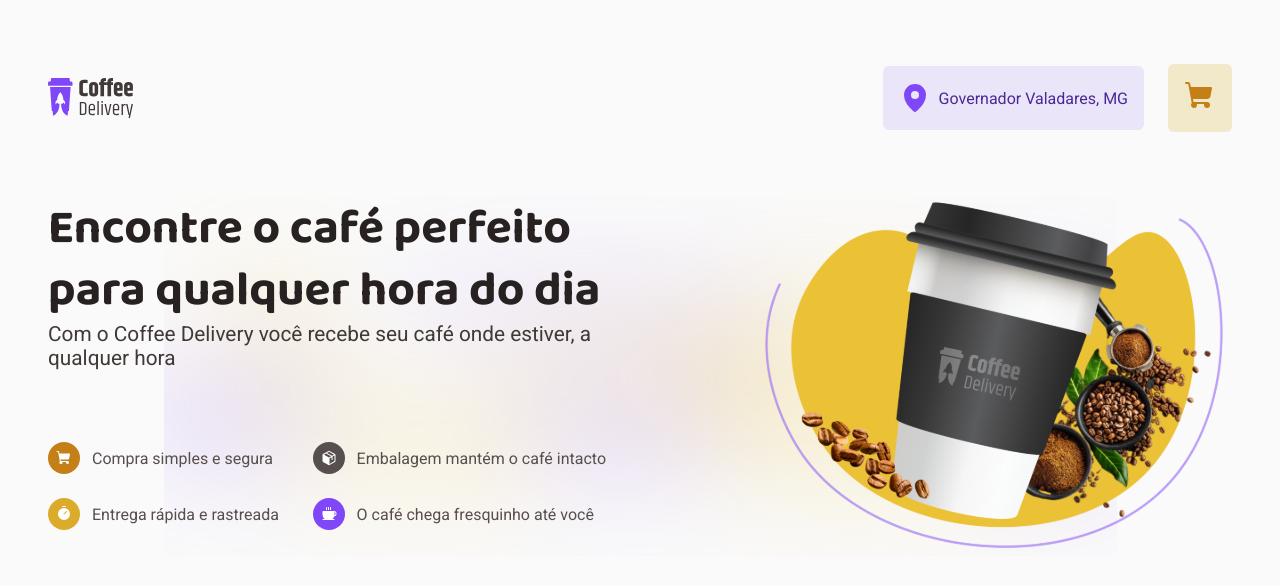
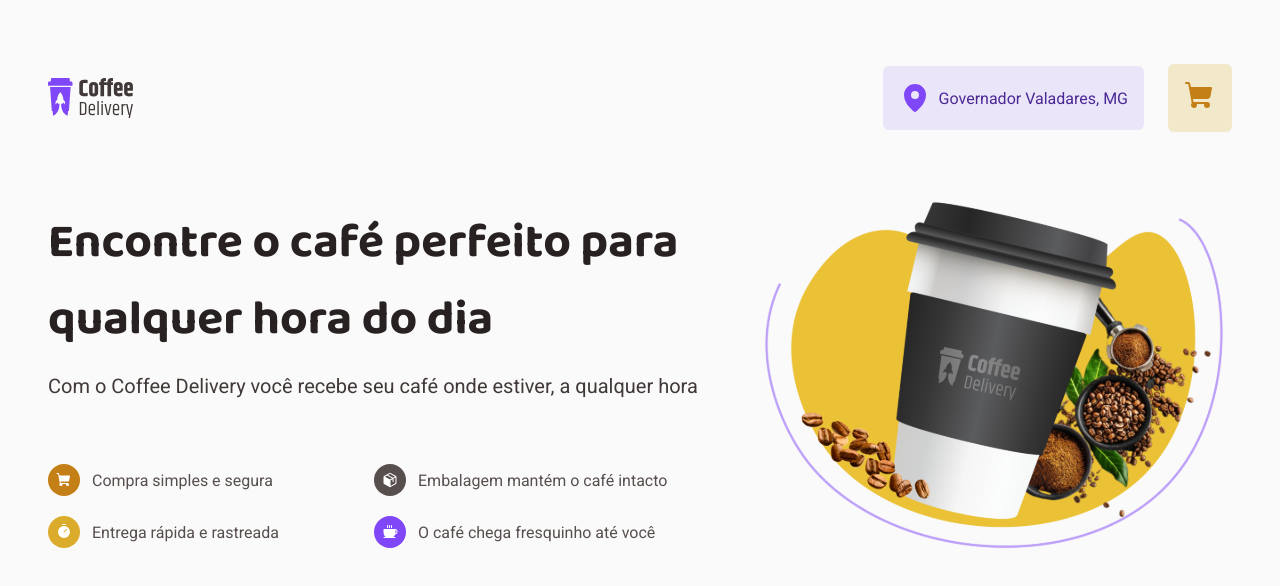
Before and after one commit to pfrancaneto/coffeDelivery, a React (Vite) app: page / in a window 1280 px wide. Shown: the top 586 px of the page. Built offline with nearby package versions, Linux system fonts and the light colour scheme.

Commit message:
Refatoração Home / components

```diff
--- /dev/null
+++ b/src/components/IconeInfo/index.tsx
@@ -0,0 +1,21 @@
+import { ReactNode } from 'react';
+import { IconeContainer, IconeInfoContainer } from './styles';
+
+interface IconeInfoProps {
+  icone: ReactNode;
+  descricao: string | ReactNode;
+  iconeBgColor: string;
+}
+
+export const IconeInfo = ({
+  icone,
+  descricao,
+  iconeBgColor,
+}: IconeInfoProps) => {
+  return (
+    <IconeInfoContainer>
+      <IconeContainer iconeBgColor={iconeBgColor}>{icone}</IconeContainer>
+      {typeof descricao === 'string' ? <p>{descricao}</p> : descricao}
+    </IconeInfoContainer>
+  );
+};
--- /dev/null
+++ b/src/components/IconeInfo/styles.ts
@@ -0,0 +1,24 @@
+import styled from "styled-components";
+
+interface IconeContainerProps {
+  iconeBgColor: string;
+}
+
+export const IconeInfoContainer = styled.div`
+  display: flex;
+  align-items: center;
+  gap: 0.75rem;
+`;
+
+export const IconeContainer = styled.div<IconeContainerProps>`
+  display: flex;
+  align-items: center;
+  justify-content: center;
+
+  width: 2rem;
+  height: 2rem;
+  border-radius: 50%;
+
+  background-color: ${(props) => props.iconeBgColor};
+  color: ${(props) => props.theme['white']};
+`;
--- /dev/null
+++ b/src/pages/Home/components/Intro/index.tsx
@@ -0,0 +1,77 @@
+import { ReactNode } from 'react';
+import { Coffee, Package, ShoppingCart, Timer } from 'phosphor-react';
+
+import BgIntro from '../../../../assets/BgHome.svg';
+import { IconeInfo } from '../../../../components/IconeInfo';
+
+import { defaultTheme } from '../../../../styles/themes/default';
+import {
+  BeneficiosContainer,
+  IntroContainer,
+  IntroContent,
+  SubTitleHeader,
+  Title,
+} from './styles';
+
+type OutDadosBeneficios = {
+  id: number;
+  icone: ReactNode | string;
+  descricao: string;
+  iconeBgColor: string;
+};
+
+const dados: OutDadosBeneficios[] = [
+  {
+    id: 0,
+    icone: <ShoppingCart weight="fill" />,
+    descricao: 'Compra simples e segura',
+    iconeBgColor: defaultTheme.yellow_dark,
+  },
+  {
+    id: 1,
+    icone: <Package weight="fill" />,
+    descricao: 'Embalagem mantém o café intacto',
+    iconeBgColor: defaultTheme.base_text,
+  },
+  {
+    id: 2,
+    icone: <Timer weight="fill" />,
+    descricao: 'Entrega rápida e rastreada',
+    iconeBgColor: defaultTheme.yellow,
+  },
+  {
+    id: 3,
+    icone: <Coffee weight="fill" />,
+    descricao: 'O café chega fresquinho até você',
+    iconeBgColor: defaultTheme.purple,
+  },
+];
+
+export const Intro = () => {
+  return (
+    <IntroContainer>
+      <IntroContent>
+        <div>
+          <section>
+            <Title>Encontre o café perfeito para qualquer hora do dia</Title>
+            <SubTitleHeader>
+              Com o Coffee Delivery você recebe seu café onde estiver, a
+              qualquer hora
+            </SubTitleHeader>
+          </section>
+          <BeneficiosContainer>
+            {dados.map((icone) => (
+              <IconeInfo
+                key={icone.id}
+                icone={icone.icone}
+                descricao={icone.descricao}
+                iconeBgColor={icone.iconeBgColor}
+              />
+            ))}
+          </BeneficiosContainer>
+        </div>
+        <img src={BgIntro} alt="Embalagem do Produto" />
+      </IntroContent>
+    </IntroContainer>
+  );
+};
--- /dev/null
+++ b/src/pages/Home/components/Intro/styles.ts
@@ -0,0 +1,34 @@
+import styled from "styled-components";
+
+export const IntroContainer = styled.section`
+  display: flex;
+  align-items: center;
+  justify-content: space-between;
+`;
+
+export const IntroContent = styled.div`
+  display: flex;
+  align-items: center;
+  justify-content: space-between;
+  gap: 3.5rem;
+`;
+
+export const Title = styled.h1`
+  color: ${(props) => props.theme['base_title']};
+  font-family: 'Baloo 2', cursive;
+  font-size: 3rem;
+  font-weight: 700;
+`;
+
+export const SubTitleHeader = styled.p`
+  color: ${(props) => props.theme['base_subtitle']};
+  font-size: 1.25rem;
+  margin-top: 1rem;
+`;
+
+export const BeneficiosContainer = styled.div`
+  display: grid;
+  grid-template-columns: 1fr 1fr;
+  row-gap: 1.25rem;
+  margin-top: 4.125rem;
+`;
--- /dev/null
+++ b/src/pages/Home/components/Produtos/styles.ts
@@ -0,0 +1,108 @@
+import styled from 'styled-components';
+
+export const ProdutosContainer = styled.section`
+  margin-top: 6.25rem;
+
+  h2 {
+    margin-bottom: 3.125rem;
+  }
+`;
+
+export const ListaItens = styled.div`
+  margin-bottom: 40px;
+`;
+
+export const Item = styled.div`
+  max-width: 256px;
+  background-color: ${(props) => props.theme['base_card']};
+  padding: 20px;
+  border-radius: 6px 36px 6px 36px;
+  text-align: center;
+
+  img {
+    margin-top: -40px;
+  }
+`;
+
+export const ItemInfo = styled.div`
+  span {
+    background-color: ${(props) => props.theme['yellow_light']};
+    color: ${(props) => props.theme['yellow_dark']};
+    text-transform: uppercase;
+    font-size: 0.625rem;
+    font-weight: 700;
+    border-radius: 25px;
+    width: 80px;
+    padding: 4px 8px;
+    margin: 0.75rem auto 0;
+    display: block;
+  }
+
+  h3 {
+    color: ${(props) => props.theme['base_subtitle']};
+    font-size: 1.25rem;
+    font-family: 'Baloo 2', sans-serif;
+    line-height: 130%;
+    margin-top: 1rem;
+  }
+
+  p {
+    color: ${(props) => props.theme['base_label']};
+    font-size: 0.875rem;
+    margin-top: 0.5rem;
+  }
+`;
+export const ItemPreco = styled.div`
+  display: flex;
+  align-items: center;
+  justify-content: space-between;
+  margin-top: 2.5rem;
+`;
+
+export const BuyContainer = styled.div`
+  display: flex;
+  align-items: center;
+  justify-content: center;
+  gap: 0.5rem;
+
+  input {
+    width: 72px;
+    height: 38px;
+    padding: 8px;
+    border: none;
+    border-radius: 6px;
+    background-color: ${(props) => props.theme['base_button']};
+    color: ${(props) => props.theme['base_title']};
+  }
+`;
+
+export const Valor = styled.div`
+  display: flex;
+  align-items: baseline;
+  gap: .2rem;
+
+  p {
+    display: block;
+    font-size: 1.5rem;
+    font-family: 'Baloo 2', sans-serif;
+    font-weight: 700;
+    color: ${(props) => props.theme['base_text']};
+  }
+
+  span {
+    display: block;
+    font-size: 14px;
+    color: ${(props) => props.theme['base_text']};
+  }
+`;
+
+export const ButtonCarrinho = styled.button`
+  width: 38px;
+  height: 38px;
+  border: none;
+  border-radius: 6px;
+  background-color: ${(props) => props.theme['purple_dark']};
+  color: ${(props) => props.theme['base_card']};
+  padding: 0.5rem;
+  cursor: pointer;
+`;
--- a/src/pages/Home/index.tsx
+++ b/src/pages/Home/index.tsx
@@ -1,54 +1,9 @@
-import {
-  HeaderContainer,
-  HeaderContent,
-  IconContainer,
-  ListItem,
-  ListItens,
-  Teste,
-  TitleHeader,
-} from './styles';
-import BgHome from '../../assets/BgHome.svg';
-import { Coffee, Package, ShoppingCart, Timer } from 'phosphor-react';
+import { Intro } from "./components/Intro";
+import { HomeContainer } from "./styles";
+
 
 export const Home = () => (
-  <Teste>
-    <HeaderContainer>
-      <HeaderContent>
-        <TitleHeader>
-          Encontre o café perfeito para qualquer hora do dia
-        </TitleHeader>
-        <p>
-          Com o Coffee Delivery você recebe seu café onde estiver, a qualquer
-          hora
-        </p>
-        <ListItens>
-          <ListItem>
-            <IconContainer bgColor="#C47F17">
-              <ShoppingCart weight="fill" />
-            </IconContainer>
-            <span>Compra simples e segura</span>
-          </ListItem>
-          <ListItem>
-            <IconContainer bgColor="#574F4D">
-              <Package weight="fill" />
-            </IconContainer>
-            <span>Embalagem mantém o café intacto</span>
-          </ListItem>
-          <ListItem>
-            <IconContainer bgColor="#DBAC2C">
-              <Timer weight="fill" />
-            </IconContainer>
-            <span>Entrega rápida e rastreada</span>
-          </ListItem>
-          <ListItem>
-            <IconContainer bgColor="#8047F8">
-              <Coffee weight="fill" />
-            </IconContainer>
-            <span>O café chega fresquinho até você</span>
-          </ListItem>
-        </ListItens>
-      </HeaderContent>
-      <img src={BgHome} alt="Embalagem do Produto" />
-    </HeaderContainer>
-  </Teste>
+  <HomeContainer>
+    <Intro />
+  </HomeContainer>
 );
--- a/src/pages/Home/styles.ts
+++ b/src/pages/Home/styles.ts
@@ -1,65 +1,5 @@
 import styled from 'styled-components';
-import Bg from '../../assets/Background.svg';
 
-export const Teste = styled.div`
-  /* background-color: red; */
-  background-image: url('${Bg}');
-  background-position: top;
-  background-size: contain;
-  background-repeat: no-repeat;
+export const HomeContainer = styled.div`
+  margin-bottom: 9.8rem;
 `;
-
-export const HeaderContainer = styled.section`
-  display: flex;
-  align-items: center;
-  justify-content: space-between;
-  max-width: 74rem;
-  margin: 0 auto;
-
-
-`;
-
-export const HeaderContent = styled.div`
-  max-width: 588px;
-
-  p {
-    color: ${(props) => props.theme['base_subtitle']};
-    font-size: 1.3rem;
-  }
-`;
-
-export const TitleHeader = styled.h1`
-  color: ${(props) => props.theme['base_title']};
-  font-family: 'Baloo 2', cursive;
-  font-size: 3rem;
-  font-weight: 700;
-  line-height: 1.3;
-`;
-
-export const ListItens = styled.div`
-  display: grid;
-  grid-template-columns: 45% 55%;
-  margin-top: 4.5rem;
-`;
-
-export const ListItem = styled.div`
-  display: flex;
-  align-items: center;
-  gap: 0.75rem;
-  margin: 0 0 1.5rem 0;
-`;
-
-export const IconContainer = styled.div<{ bgColor?: string }>`
-  display: flex;
-  align-items: center;
-  justify-content: center;
-
-  width: 32px;
-  height: 32px;
-  border-radius: 50%;
-  background-color: ${(props) => props.bgColor};
-
-  svg {
-    color: ${(props) => props.theme['white']};
-  }
-`;
```
Also changed, not shown: src/pages/Home/components/Produtos/index.tsx (added, +40 -0 lines).
